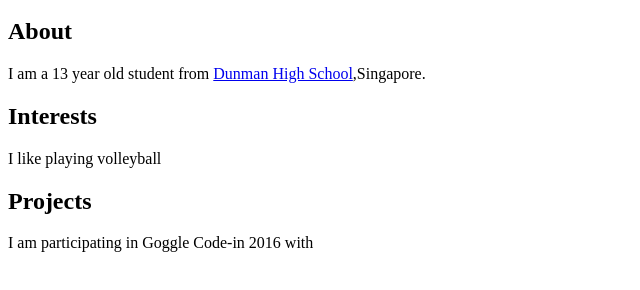
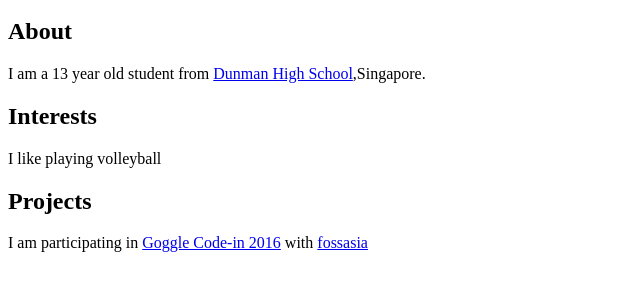
Before and after one commit to dhs17y2gtanyingru/dhs17y2gtanyingru.github.io, a plain HTML site: page index.html in a window 1280 px wide. Shown: the part 30-320 px from the top of the page, without its empty margins (0-640 px from the left). Drawn offline with Linux system fonts and the light colour scheme.

Commit message:
Update index.html

```diff
--- a/index.html
+++ b/index.html
@@ -11,6 +11,6 @@
  <h2>Interests</h2>
  <p>I like playing volleyball </p>
  <h2>Projects</h2>
- <p>I am participating in <ahref="https://developers.google.com/open-source/gci/">Goggle Code-in 2016</a> with <a href="http://fossasia
+ <p>I am participating in <a href="https://developers.google.com/open-source/gci/">Goggle Code-in 2016</a> with <a href="http://fossasia.org">fossasia</a>
 </body>
 </html>
```
